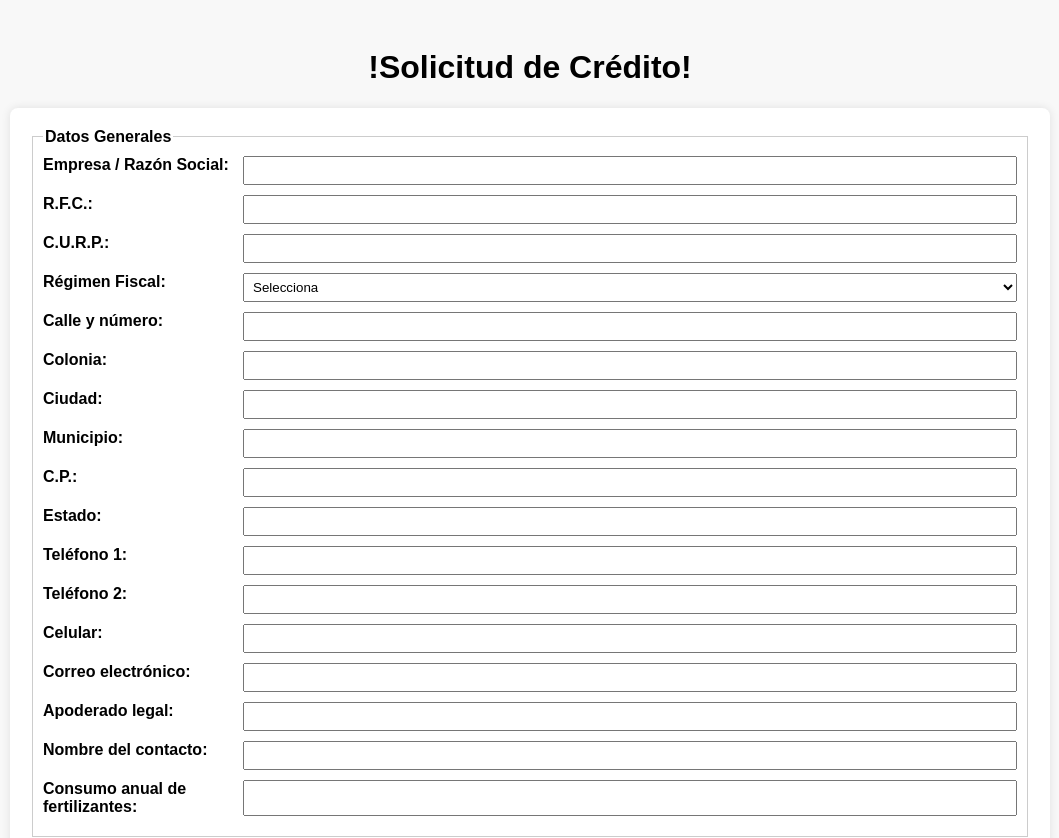
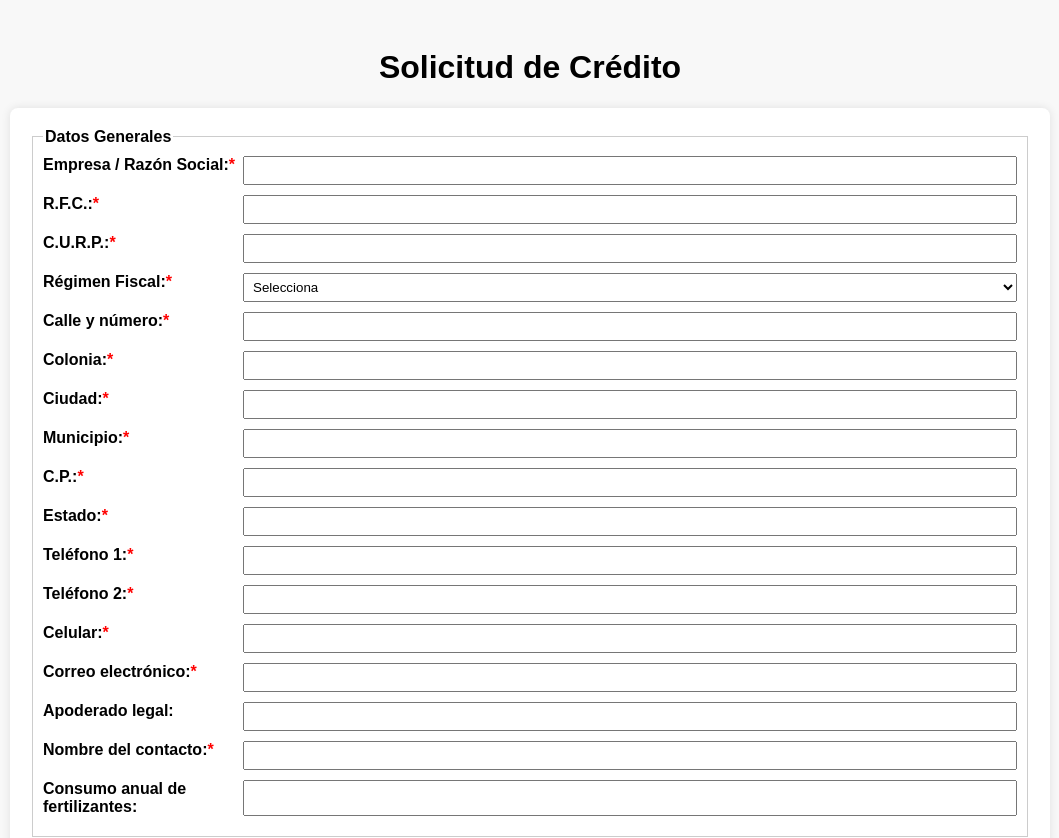
Before and after one commit to atharosgh/formulario-credito, a plain HTML site: page index.html in a window 1280 px wide. Shown: the top 838 px of the page, without its empty margins (110-1169 px from the left). Drawn offline with Linux system fonts and the light colour scheme.

Commit message:
Add files via upload

```diff
--- a/index.html
+++ b/index.html
@@ -54,26 +54,33 @@
   </style>
 </head>
 <body>
-  <h1>!Solicitud de Crédito!</h1>
+  <h1>Solicitud de Crédito</h1>
   <form action="#" method="post">
     <fieldset>
       <legend>Datos Generales</legend>
-      <div class="form-group"><label>Empresa / Razón Social:</label><input type="text" name="empresa"></div>
-      <div class="form-group"><label>R.F.C.:</label><input type="text" name="rfc"></div>
-      <div class="form-group"><label>C.U.R.P.:</label><input type="text" name="curp"></div>
-      <div class="form-group"><label>Régimen Fiscal:</label><select name="regimen"><option>Selecciona</option></select></div>
-      <div class="form-group"><label>Calle y número:</label><input type="text" name="calle"></div>
-      <div class="form-group"><label>Colonia:</label><input type="text" name="colonia"></div>
-      <div class="form-group"><label>Ciudad:</label><input type="text" name="ciudad"></div>
-      <div class="form-group"><label>Municipio:</label><input type="text" name="municipio"></div>
-      <div class="form-group"><label>C.P.:</label><input type="text" name="cp"></div>
-      <div class="form-group"><label>Estado:</label><input type="text" name="estado"></div>
-      <div class="form-group"><label>Teléfono 1:</label><input type="text" name="telefono1"></div>
-      <div class="form-group"><label>Teléfono 2:</label><input type="text" name="telefono2"></div>
-      <div class="form-group"><label>Celular:</label><input type="text" name="celular"></div>
-      <div class="form-group"><label>Correo electrónico:</label><input type="email" name="correo"></div>
+      <div class="form-group"><label>Empresa / Razón Social:<span style="color:red">*</span></label><input type="text" name="empresa"></div>
+      <div class="form-group"><label>R.F.C.:<span style="color:red">*</span></label><input type="text" name="rfc"></div>
+      <div class="form-group"><label>C.U.R.P.:<span style="color:red">*</span></label><input type="text" name="curp"></div>
+      <div class="form-group">
+  <label>Régimen Fiscal:<span style="color:red">*</span></label>
+  <select name="regimen" required>
+    <option value="">Selecciona</option>
+    <option value="fisica">Persona Física</option>
+    <option value="moral">Persona Moral</option>
+  </select>
+</div>
+      <div class="form-group"><label>Calle y número:<span style="color:red">*</span></label><input type="text" name="calle"></div>
+      <div class="form-group"><label>Colonia:<span style="color:red">*</span></label><input type="text" name="colonia"></div>
+      <div class="form-group"><label>Ciudad:<span style="color:red">*</span></label><input type="text" name="ciudad"></div>
+      <div class="form-group"><label>Municipio:<span style="color:red">*</span></label><input type="text" name="municipio"></div>
+      <div class="form-group"><label>C.P.:<span style="color:red">*</span></label><input type="text" name="cp"></div>
+      <div class="form-group"><label>Estado:<span style="color:red">*</span></label><input type="text" name="estado"></div>
+      <div class="form-group"><label>Teléfono 1:<span style="color:red">*</span></label><input type="text" name="telefono1"></div>
+      <div class="form-group"><label>Teléfono 2:<span style="color:red">*</span></label><input type="text" name="telefono2"></div>
+      <div class="form-group"><label>Celular:<span style="color:red">*</span></label><input type="text" name="celular"></div>
+      <div class="form-group"><label>Correo electrónico:<span style="color:red">*</span></label><input type="email" name="correo"></div>
       <div class="form-group"><label>Apoderado legal:</label><input type="text" name="apoderado"></div>
-      <div class="form-group"><label>Nombre del contacto:</label><input type="text" name="contacto"></div>
+      <div class="form-group"><label>Nombre del contacto:<span style="color:red">*</span></label><input type="text" name="contacto"></div>
       <div class="form-group"><label>Consumo anual de fertilizantes:</label><input type="text" name="consumo"></div>
     </fieldset>
 
```
